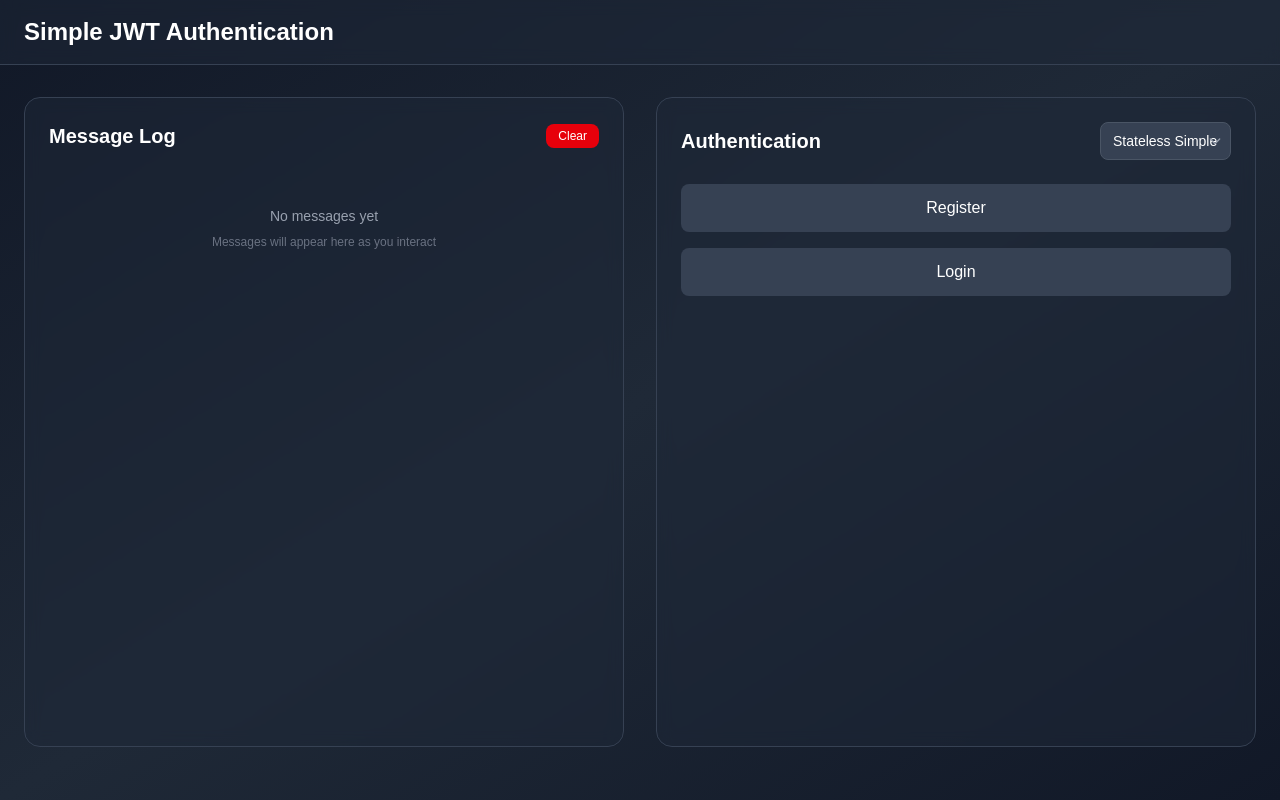
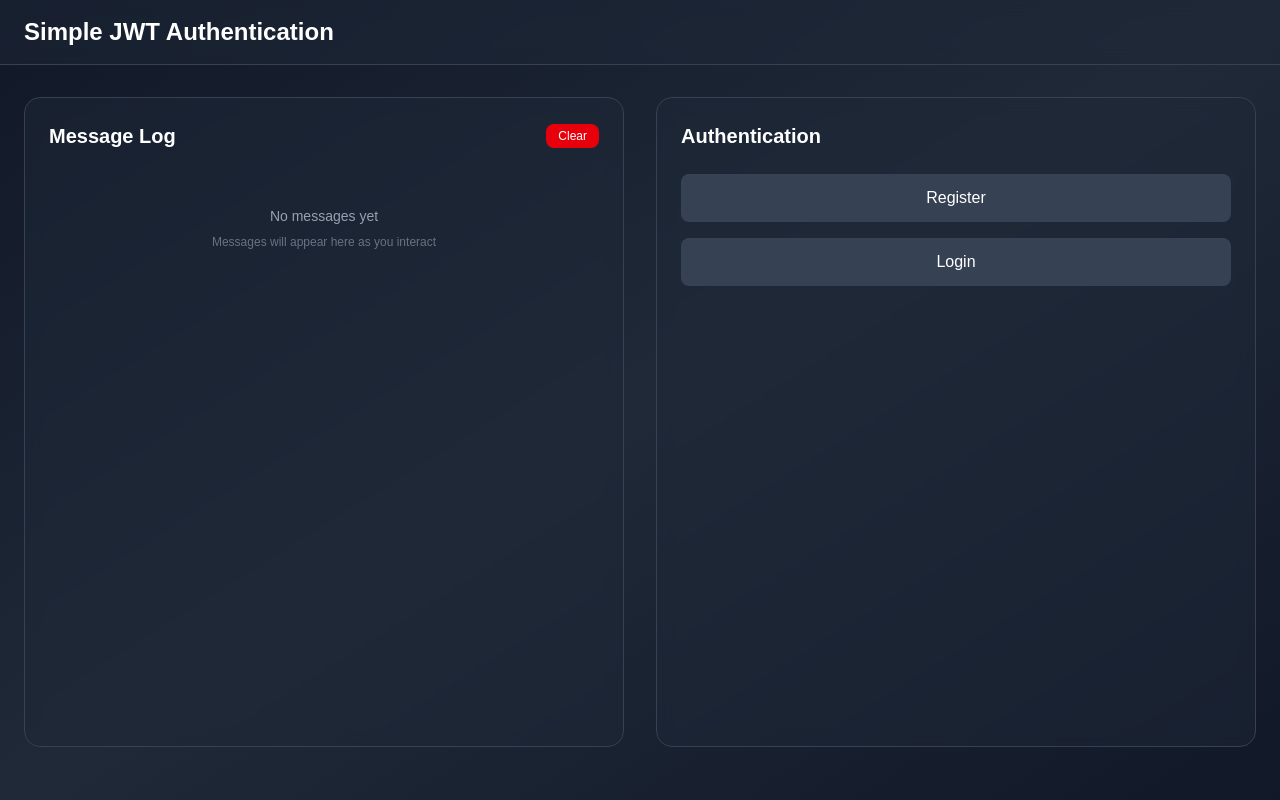
Before and after one commit to Hurrinade/authentication-flows, a Next.js app in the folder client/: page /simple-jwt in a window 1280 px wide. Built offline with nearby package versions, Linux system fonts and the light colour scheme.

Commit message:
minor fixes

```diff
--- a/client/src/app/components/AuthenticationPane.tsx
+++ b/client/src/app/components/AuthenticationPane.tsx
@@ -16,7 +16,6 @@ export default function AuthenticationPane({ mode }: { mode: string }) {
   const [activeSection, setActiveSection] = useState<
     "register" | "login" | null
   >(null);
-  const [selectedMode, setSelectedMode] = useState(mode);
 
   const authMutation = useMutation({
     mutationFn: async (authMethod: "register" | "login") => {
@@ -30,7 +29,7 @@ export default function AuthenticationPane({ mode }: { mode: string }) {
           body: JSON.stringify({
             email: userData.email,
             password: userData.password,
-            mode: selectedMode,
+            mode: "stateless_simple",
           }),
         },
       );
@@ -59,10 +58,6 @@ export default function AuthenticationPane({ mode }: { mode: string }) {
     }
   };
 
-  const handleModeChange = (newMode: string) => {
-    setSelectedMode(newMode);
-  };
-
   if (authMutation.isPending) {
     return <div>Loading...</div>;
   }
@@ -78,36 +73,6 @@ export default function AuthenticationPane({ mode }: { mode: string }) {
     >
       <div className="flex items-center justify-between mb-6 flex-shrink-0">
         <h2 className="text-xl font-semibold text-white">Authentication</h2>
-
-        {/* Mode Dropdown */}
-        <div className="relative">
-          <select
-            value={selectedMode}
-            onChange={(e) => handleModeChange(e.target.value)}
-            className="appearance-none bg-gray-700 border border-gray-600 rounded-lg px-3 py-2 text-white text-sm focus:outline-none focus:ring-2 focus:ring-blue-500 focus:border-transparent cursor-pointer"
-          >
-            <option value="stateless_simple">Stateless Simple</option>
-            <option value="hybrid">Hybrid</option>
-            <option value="statefull">Statefull</option>
-          </select>
-
-          {/* Custom dropdown arrow */}
-          <div className="absolute inset-y-0 right-0 flex items-center px-2 pointer-events-none">
-            <svg
-              className="w-4 h-4 text-gray-400"
-              fill="none"
-              stroke="currentColor"
-              viewBox="0 0 24 24"
-            >
-              <path
-                strokeLinecap="round"
-                strokeLinejoin="round"
-                strokeWidth={2}
-                d="M19 9l-7 7-7-7"
-              />
-            </svg>
-          </div>
-        </div>
       </div>
 
       <div className="flex-1 overflow-y-auto">
```
Also changed, not shown: 1 other file (tests, documents, lock files or other folders).
